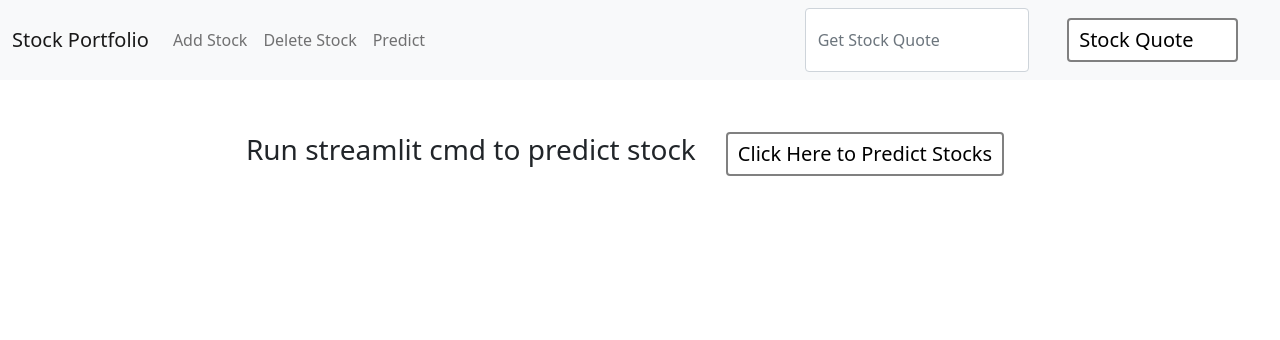
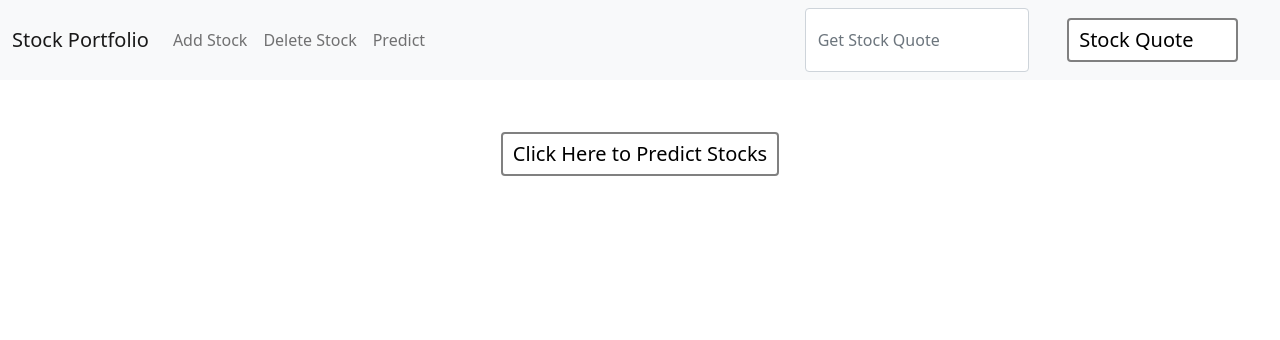
Before and after one commit to ajaysalunke/Stock-Predictor, a Django app: page /predict.html in a window 1280 px wide. Shown: the top 340 px of the page. Run offline with Django 3.2, Linux system fonts and the light colour scheme.

Commit message:
Update predict.html

```diff
--- a/stocks/quotes/templates/predict.html
+++ b/stocks/quotes/templates/predict.html
@@ -19,7 +19,6 @@
 			}
 	</style>
 	<div class="center">
-	<h3>Run streamlit cmd to predict stock</h3>
 	<a href="https://streamlit-predict-app.herokuapp.com/"><button class="btn">Click Here to Predict Stocks</button></a>
 	</div>
 
```
